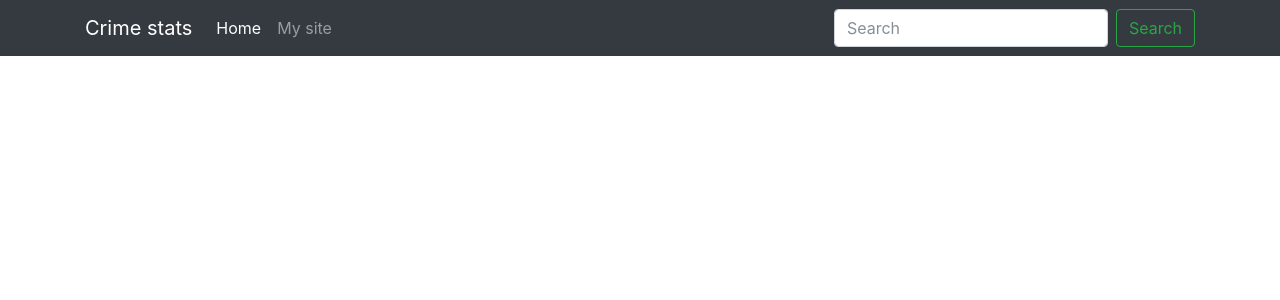
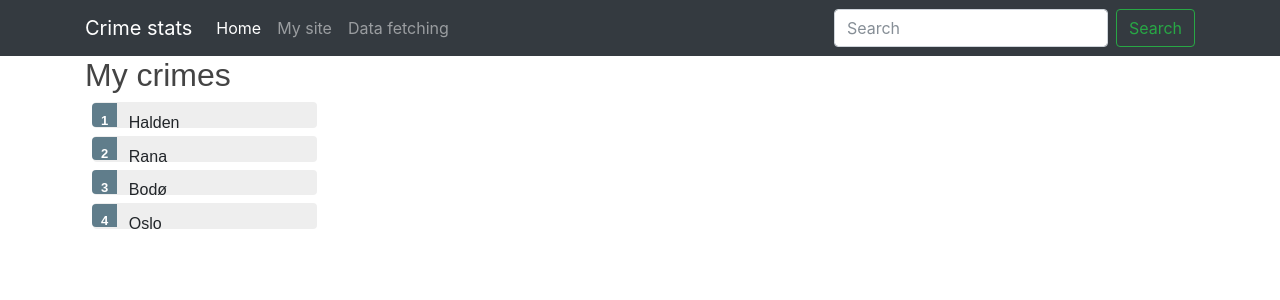
Before and after one commit to ph10m/crime-statistics-norway, an Angular app in the folder web/: page /data in a window 1280 px wide. Before the commit this address led to /. Shown: the top 300 px of the page. Built offline with nearby package versions, Linux system fonts and the light colour scheme.

Commit message:
listing fake data on website as preview when data can be fetched from db

```diff
--- a/web/package.json
+++ b/web/package.json
@@ -21,6 +21,8 @@
     "@angular/platform-browser": "^4.2.4",
     "@angular/platform-browser-dynamic": "^4.2.4",
     "@angular/router": "^4.2.4",
+    "@ionic-native/core": "^4.3.3",
+    "angular-sqlite": "^0.1.0",
     "core-js": "^2.4.1",
     "ngx-bootstrap": "^1.9.3",
     "rxjs": "^5.4.2",
--- a/web/src/app/app.component.html
+++ b/web/src/app/app.component.html
@@ -3,17 +3,23 @@
     <a class="navbar-brand" routerLink="">Crime stats</a>
 
 
-  <button class="navbar-toggler" type="button" data-toggle="collapse" data-target="#navbarSupportedContent" aria-controls="navbarSupportedContent" aria-expanded="false" aria-label="Toggle navigation">
+    <button class="navbar-toggler" type="button" data-toggle="collapse" data-target="#navbarSupportedContent" aria-controls="navbarSupportedContent"
+      aria-expanded="false" aria-label="Toggle navigation">
       <span class="navbar-toggler-icon"></span>
     </button>
 
     <div class="collapse navbar-collapse" id="navbarSupportedContent">
       <ul class="navbar-nav mr-auto">
         <li class="nav-item active">
-        <a class="nav-link" routerLink="">Home <span class="sr-only">(current)</span></a>
+          <a class="nav-link" routerLink="">Home
+            <span class="sr-only">(current)</span>
+          </a>
         </li>
         <li class="nav-item">
           <a class="nav-link" routerLink="/mySite">My site</a>
+        </li>
+        <li class="nav-item">
+          <a class="nav-link" routerLink="/data">Data fetching</a>
         </li>
 
       </ul>
@@ -23,10 +29,10 @@
         <input class="form-control mr-sm-2" type="search" placeholder="Search" aria-label="Search">
         <button class="btn btn-outline-success my-2 my-sm-0" type="submit">Search</button>
         <!-- Only to show is someone is logged in.  -->
-      <a style="color: white; padding: 10px;" *ngIf="user.length > 0" > Logged in as: {{user}}</a>
+        <a style="color: white; padding: 10px;" *ngIf="user.length > 0"> Logged in as: {{user}}</a>
 
       </form>
-    <button style="margin-left: 10px;"class="btn btn-outline-success my-2 my-sm-0" type="submit" *ngIf="user.length > 0" (click)="logOut()">LogOut</button>
+      <button style="margin-left: 10px;" class="btn btn-outline-success my-2 my-sm-0" type="submit" *ngIf="user.length > 0" (click)="logOut()">LogOut</button>
     </div>
 
   </div>
--- /dev/null
+++ b/web/src/app/fetch-data/data.service.ts
@@ -0,0 +1,19 @@
+import { Injectable } from '@angular/core';
+
+import { Municipalicity } from './municipalicity';
+import { MUNICS } from './mock-muni';
+
+@Injectable()
+export class MunicService {
+  getMunics(): Promise<Municipalicity[]> {
+    return Promise.resolve(MUNICS);
+  }
+
+  // See the "Take it slow" appendix not used?
+  getMunicsSlowly(): Promise<Municipalicity[]> {
+    return new Promise(resolve => {
+      // Simulate server latency with 2 second delay
+      setTimeout(() => resolve(this.getMunics()), 2000);
+    });
+  }
+}
--- /dev/null
+++ b/web/src/app/fetch-data/fetch-data.component.css
@@ -0,0 +1,117 @@
+.selected {
+  background-color: #cfd8dc !important;
+  color: white;
+}
+.munics {
+  margin: 0 0 2em 0;
+  list-style-type: none;
+  padding: 0;
+  width: 15em;
+}
+.munics li {
+  cursor: pointer;
+  position: relative;
+  left: 0;
+  background-color: #eee;
+  margin: 0.5em;
+  padding: 0.3em 0;
+  height: 1.6em;
+  border-radius: 4px;
+}
+.munics li.selected:hover {
+  background-color: #bbd8dc !important;
+  color: white;
+}
+.munics li:hover {
+  color: #607d8b;
+  background-color: #ddd;
+  left: 0.1em;
+}
+.munics .text {
+  position: relative;
+  top: -3px;
+}
+.munics .badge {
+  display: inline-block;
+  font-size: small;
+  color: white;
+  padding: 0.8em 0.7em 0 0.7em;
+  background-color: #607d8b;
+  line-height: 1em;
+  position: relative;
+  left: -1px;
+  top: -4px;
+  height: 1.8em;
+  margin-right: 0.8em;
+  border-radius: 4px 0 0 4px;
+}
+
+/* Master Styles */
+h1 {
+  color: #369;
+  font-family: Arial, Helvetica, sans-serif;
+  font-size: 250%;
+}
+h2,
+h3 {
+  color: #444;
+  font-family: Arial, Helvetica, sans-serif;
+  font-weight: lighter;
+}
+body {
+  margin: 2em;
+}
+body,
+input[text],
+button {
+  color: #888;
+  font-family: Cambria, Georgia;
+}
+a {
+  cursor: pointer;
+  cursor: hand;
+}
+button {
+  font-family: Arial;
+  background-color: #eee;
+  border: none;
+  padding: 5px 10px;
+  border-radius: 4px;
+  cursor: pointer;
+  cursor: hand;
+}
+button:hover {
+  background-color: #cfd8dc;
+}
+button:disabled {
+  background-color: #eee;
+  color: #aaa;
+  cursor: auto;
+}
+
+/* Navigation link styles */
+nav a {
+  padding: 5px 10px;
+  text-decoration: none;
+  margin-right: 10px;
+  margin-top: 10px;
+  display: inline-block;
+  background-color: #eee;
+  border-radius: 4px;
+}
+nav a:visited,
+a:link {
+  color: #607d8b;
+}
+nav a:hover {
+  color: #039be5;
+  background-color: #cfd8dc;
+}
+nav a.active {
+  color: #039be5;
+}
+
+/* everywhere else */
+* {
+  font-family: Arial, Helvetica, sans-serif;
+}
--- /dev/null
+++ b/web/src/app/fetch-data/fetch-data.component.html
@@ -0,0 +1,11 @@
+<div>
+    <h2>My crimes</h2>
+    <ul class="munics">
+        <li *ngFor="let municipalicity of munics" [class.selected]="municipalicity === selectedMunic" (click)="onSelect(municipalicity)">
+            <span class="badge">{{municipalicity.id}}</span>
+            <span>{{municipalicity.name}}</span>
+        </li>
+    </ul>
+    <munic-detail [municipalicity]="selectedMunic">
+    </munic-detail>
+</div>
--- /dev/null
+++ b/web/src/app/fetch-data/fetch-data.component.ts
@@ -0,0 +1,40 @@
+import { NgModule } from '@angular/core';
+/*
+The purpose of a NgModule is to declare each thing you create in Angular. There is two kind of main structures :
+
+    “declarations” is for things you’ll use in your templates : mainly components (~ views : the classes displaying data), but also directives and pipes ;
+    “providers” is for services (~ models : the classes getting and handling data).
+*/
+import { Component, OnInit } from '@angular/core';
+import { Injectable } from '@angular/core';
+import { Municipalicity } from './municipalicity';
+import { MunicService } from './data.service';
+
+@Component({
+    selector: 'app-home',
+    templateUrl: './fetch-data.component.html',
+    styleUrls: ['./fetch-data.component.css'],
+    providers: [MunicService]
+  })
+
+export class FetchDataComponent {
+  title = 'Crime statistics';
+  munics: Municipalicity[];
+  selectedMunic: Municipalicity;
+
+  constructor(private municService: MunicService) { }
+
+  getMunics(): void {
+    this.municService.getMunics().then(munics => this.munics = munics);
+  }
+
+  ngOnInit(): void {
+    this.getMunics();
+  }
+
+  onSelect(municipalicity: Municipalicity): void {
+    this.selectedMunic = municipalicity;
+  }
+}
+
+//https://angular.io/guide/http
--- /dev/null
+++ b/web/src/app/fetch-data/mock-muni.ts
@@ -0,0 +1,75 @@
+import { Municipalicity } from './municipalicity';
+
+export const MUNICS: Municipalicity[] = [
+    {
+        id: 1,
+        name: 'Halden',
+        all_1000: 111.4,
+        all_abs: 3402,
+        property_1000: 19.7,
+        property_abs: 601,
+        violence_1000: 11.2,
+        violence_abs: 342,
+        drugs_1000: 21,
+        drugs_abs: 641,
+        order_1000: 18.5,
+        order_abs: 566,
+        traffic_1000: 15.5,
+        traffic_abs: 473,
+        other_1000: 25.5,
+        other_abs: 780
+},
+{
+    id: 2,
+    name: 'Rana',
+    all_1000: 111.4,
+    all_abs: 3402,
+    property_1000: 19.7,
+    property_abs: 601,
+    violence_1000: 11.2,
+    violence_abs: 342,
+    drugs_1000: 21,
+    drugs_abs: 641,
+    order_1000: 18.5,
+    order_abs: 566,
+    traffic_1000: 15.5,
+    traffic_abs: 473,
+    other_1000: 25.5,
+    other_abs: 780
+},
+{
+    id: 3,
+    name: 'Bodø',
+    all_1000: 111.4,
+    all_abs: 3402,
+    property_1000: 19.7,
+    property_abs: 601,
+    violence_1000: 11.2,
+    violence_abs: 342,
+    drugs_1000: 21,
+    drugs_abs: 641,
+    order_1000: 18.5,
+    order_abs: 566,
+    traffic_1000: 15.5,
+    traffic_abs: 473,
+    other_1000: 25.5,
+    other_abs: 780
+},
+{
+    id: 4,
+    name: 'Oslo',
+    all_1000: 111.4,
+    all_abs: 3402,
+    property_1000: 19.7,
+    property_abs: 601,
+    violence_1000: 11.2,
+    violence_abs: 342,
+    drugs_1000: 21,
+    drugs_abs: 641,
+    order_1000: 18.5,
+    order_abs: 566,
+    traffic_1000: 15.5,
+    traffic_abs: 473,
+    other_1000: 25.5,
+    other_abs: 780
+}];
--- /dev/null
+++ b/web/src/app/fetch-data/munic-detail.component.ts
@@ -0,0 +1,20 @@
+import { Component, Input } from '@angular/core';
+import { Municipalicity } from './municipalicity';
+
+@Component({
+  selector: 'munic-detail',
+  template: `
+    <div *ngIf="municipalicity">
+      <h2>{{municipalicity.name}} details!</h2>
+      <div>
+        <label>id: </label>{{municipalicity.id}}
+      </div>
+      <div>
+        <label>name: </label>{{municipalicity.name}}
+      </div>
+    </div>
+  `
+})
+export class MunicipalicityDetailComponent {
+  @Input() municipalicity: Municipalicity;
+}
--- /dev/null
+++ b/web/src/app/fetch-data/municipalicity.ts
@@ -0,0 +1,36 @@
+export class Municipalicity {
+  id: number;
+  name: string;
+  all_1000: number;
+  all_abs: number;
+  property_1000: number;
+  property_abs: number;
+  violence_1000: number;
+  violence_abs: number;
+  drugs_1000: number;
+  drugs_abs: number;
+  order_1000: number;
+  order_abs: number;
+  traffic_1000: number;
+  traffic_abs: number;
+  other_1000: number;
+  other_abs: number;
+}
+/*
+    id: 3790;
+  name: "Halden";
+  all_1000: 111.4;
+  all_abs: 3402;
+  property_1000: 19.7;
+  property_abs: 601;
+  violence_1000: 11.2;
+  violence_abs: 342;
+  drugs_1000: 21;
+  drugs_abs: 641;
+  order_1000: 18.5;
+  order_abs: 566;
+  traffic_1000: 15.5;
+  traffic_abs: 473;
+  other_1000: 25.5;
+  other_abs: 780;
+*/
```
Also changed, not shown: web/src/app/app-router.ts (+7 -0 lines), web/src/app/app.module.ts (+6 -3 lines), 2 other files (tests, documents, lock files or other folders). Lines whose indentation alone changed are shown as unchanged.
